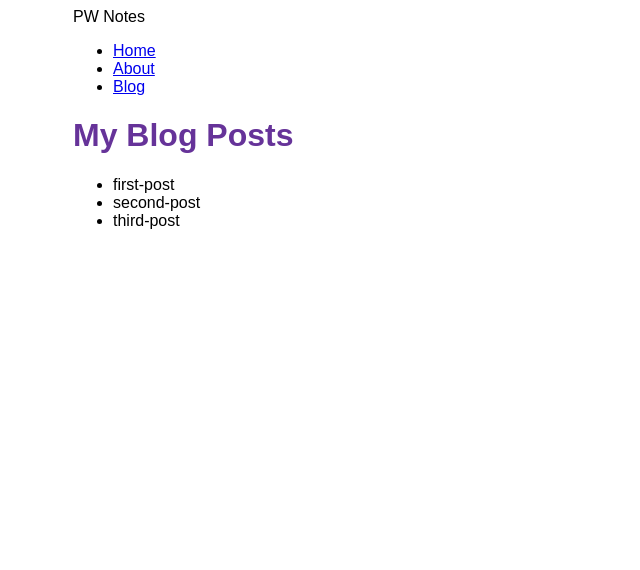
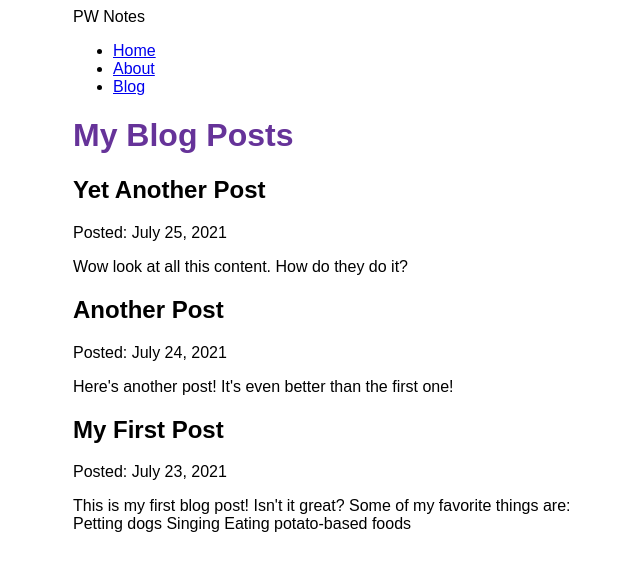
Before and after one commit to mrpwei/pw-notes, a Gatsby site: page /blog in a window 1280 px wide. Shown: the whole page, without its empty margins (317-957 px from the left). Built offline with nearby package versions, Linux system fonts and the light colour scheme; Gatsby itself is replaced by a stand-in of ours.

Commit message:
feat: Finished Gatsby Tutorial Part 5 render mdx list

```diff
--- /dev/null
+++ b/blog/first-post.mdx
@@ -0,0 +1,13 @@
+---
+title: "My First Post"
+date: "2021-07-23"
+slug: "my-first-post"
+---
+
+This is my first blog post! Isn't it _great_?
+
+Some of my **favorite** things are:
+
+- Petting dogs
+- Singing
+- Eating potato-based foods
--- /dev/null
+++ b/blog/second-post.mdx
@@ -0,0 +1,7 @@
+---
+title: "Another Post"
+date: "2021-07-24"
+slug: "another-post"
+---
+
+Here's another post! It's even better than the first one!
--- /dev/null
+++ b/blog/third-post.mdx
@@ -0,0 +1,7 @@
+---
+title: "Yet Another Post"
+date: "2021-07-25"
+slug: "yet-another-post"
+---
+
+Wow look at all this content. How do they do it?
--- a/gatsby-config.js
+++ b/gatsby-config.js
@@ -38,7 +38,7 @@
       resolve: "gatsby-source-filesystem",
       options: {
         name: `blog`,
-        path: `./src/blog/`,
+        path: `${__dirname}/blog`,
       },
     },
   ],
--- a/src/pages/blog.js
+++ b/src/pages/blog.js
@@ -6,20 +6,27 @@
 const BlogPage = ({ data }) => {
   return (
     <Layout pageTitle="My Blog Posts">
-      <ul>
-        {data.allFile.nodes.map((node) => (
-          <li key={node.name}>{node.name}</li>
-        ))}
-      </ul>
+      {data.allMdx.nodes.map((node) => (
+        <article key={node.id}>
+          <h2>{node.frontmatter.title}</h2>
+          <p>Posted: {node.frontmatter.date}</p>
+          <p>{node.excerpt}</p>
+        </article>
+      ))}
     </Layout>
   );
 };
 
 export const query = graphql`
   query {
-    allFile(filter: { sourceInstanceName: { eq: "blog" } }) {
+    allMdx(sort: { frontmatter: { date: DESC } }) {
       nodes {
-        name
+        frontmatter {
+          date(formatString: "MMMM D, YYYY")
+          title
+        }
+        id
+        excerpt
       }
     }
   }
```
Also changed, not shown: src/blog/first-post.mdx (deleted), src/blog/second-post.mdx (deleted), src/blog/third-post.mdx (deleted).
